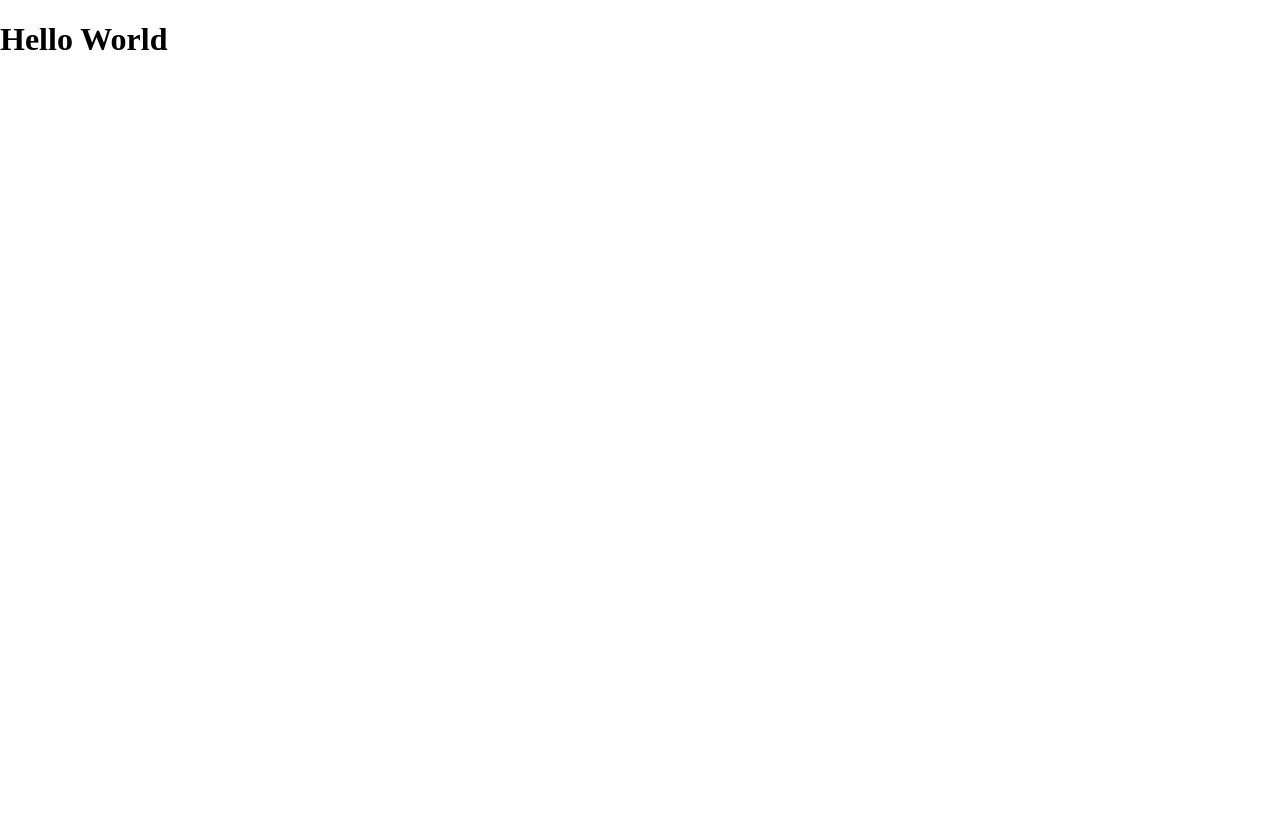
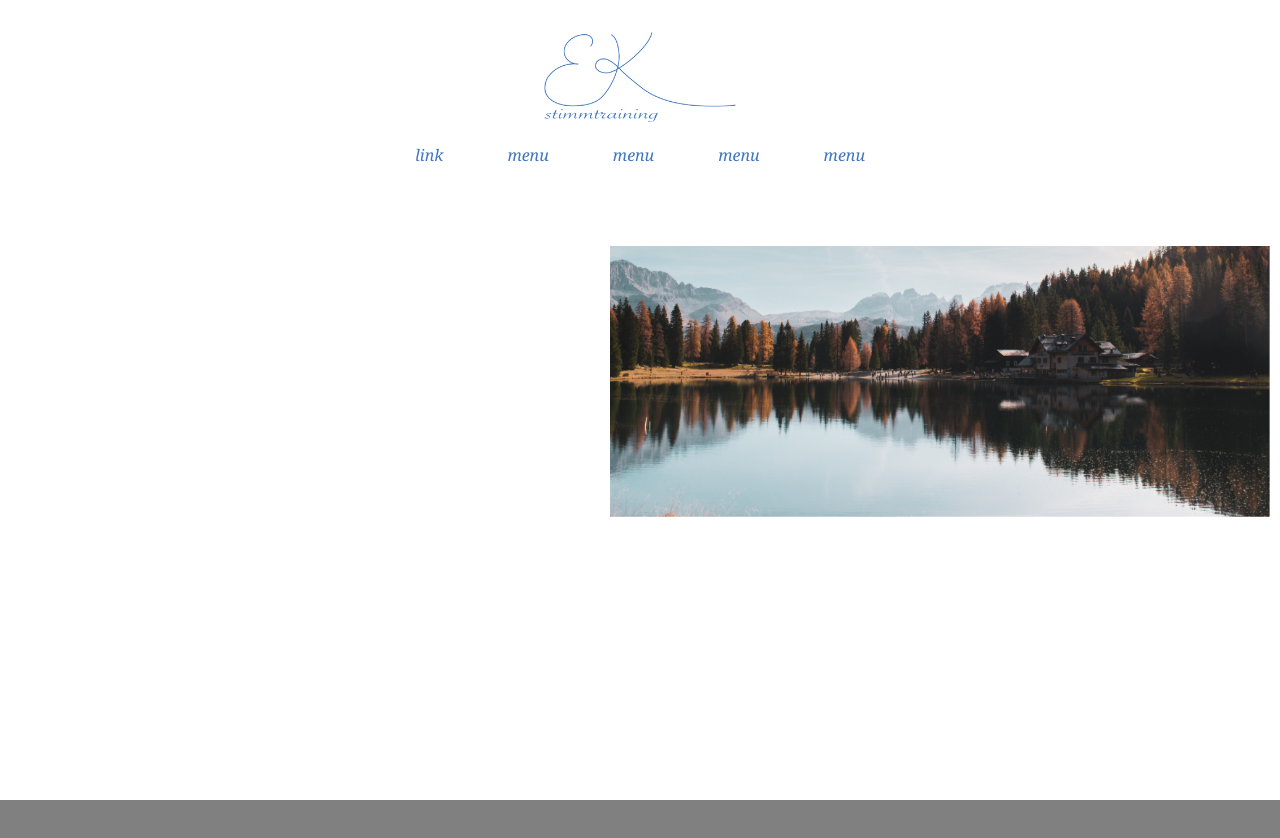
Before and after one commit to krisbaranski/elisabethkoch.eu, an Angular app: page / in a window 1280 px wide. Shown: the top 838 px of the page. Before the commit the page ends 800 px from the top, so only its background shows below. Built offline with nearby package versions, Linux system fonts and the light colour scheme.

Commit message:
refactor: construct menu logo, nav-links

```diff
--- a/src/app/app.component.html
+++ b/src/app/app.component.html
@@ -1 +1,23 @@
-<h1>Hello World</h1>
+<div class="menu">
+  <div class="menu-desktop">
+    <img class="logo" src="assets/img/logo_small_light.png" />
+    <div class="nav">
+      <p>link</p>
+      <p>menu</p>
+      <p>menu</p>
+      <p>menu</p>
+      <p>menu</p>
+    </div>
+  </div>
+</div>
+
+<div class="slideshow-container">
+  <div class="slideshow-border">
+    <img
+      *ngIf="showImage"
+      class="img-slideshow"
+      src="assets/img/{{ images[currentImage] }}"
+    />
+  </div>
+</div>
+<div class="slideshow-container slideshow-overlay"></div>
--- a/src/app/app.component.scss
+++ b/src/app/app.component.scss
@@ -1,24 +1,83 @@
+.menu {
+  position: relative;
+  display: flex;
+  justify-content: center;
+}
+
+.menu-desktop {
+  position: absolute;
+  display: flex;
+  justify-content: center;
+  flex-direction: row;
+  width: 100vw;
+  margin-bottom: 2rem;
+  z-index: 555;
+  background-color: white;
+}
+
+img.logo {
+  position: absolute;
+  display: flex;
+  justify-content: center;
+  align-items: flex-start;
+  margin-top: 2rem;
+  height: 90px;
+  width: auto;
+  z-index: 999;
+}
+
+.nav {
+  display: flex;
+  flex-direction: row;
+  justify-content: center;
+  align-items: center;
+  margin: 8rem 0 4rem;
+  p {
+    color: #3d75be;
+    font-family: Georgia, "Times New Roman", Times, serif;
+    font-style: italic;
+    font-size: 1rem;
+    padding: 0 2rem;
+  }
+}
+
 .slideshow-container {
+  position: relative;
+  display: flex;
+  justify-content: center;
+  align-items: flex-start;
   height: 100vh;
   width: 100vw;
   max-width: 100%;
   overflow: hidden;
 }
 
+.slideshow-border {
+  border: 1px solid red;
+  position: absolute;
+  height: 300px;
+  width: auto;
+}
+
 .img-slideshow {
-  height: 100vh;
-  width: 100vw;
-  max-width: 100%;
+  position: absolute;
+  top: 6rem;
+  height: 50vh;
+  width: auto;
   object-fit: cover;
   animation: zoomIn 8s ease-out infinite;
 }
 
 @keyframes zoomIn {
   from {
-    transform: scale(1);
+    transform: scale(0.9);
     blur: 1;
   }
   to {
     transform: scale(1.1);
   }
 }
+
+.slideshow-overlay {
+  background-color: grey;
+}
--- a/src/app/app.component.ts
+++ b/src/app/app.component.ts
@@ -22,7 +22,7 @@ export class AppComponent implements OnInit {
 
       setTimeout(() => {
         this.showImage = true;
-      }, 10);
+      }, 5);
     }, 8000);
   }
 }
```
Also changed, not shown: src/assets/img/logo_small_light.png (added).
